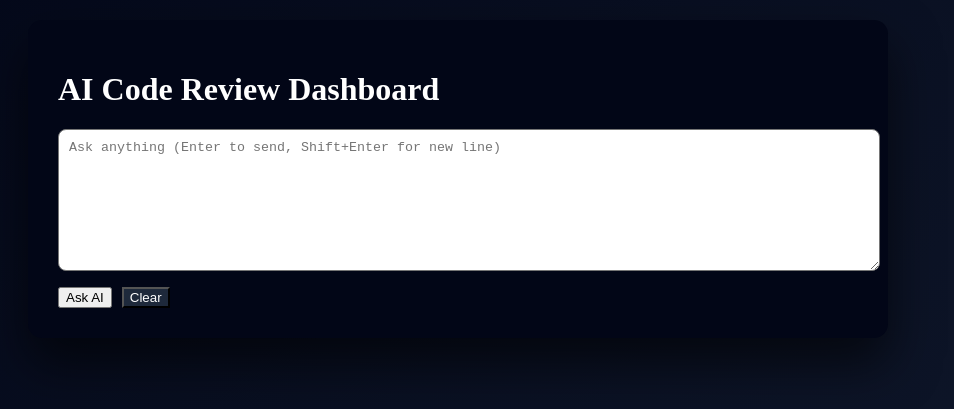
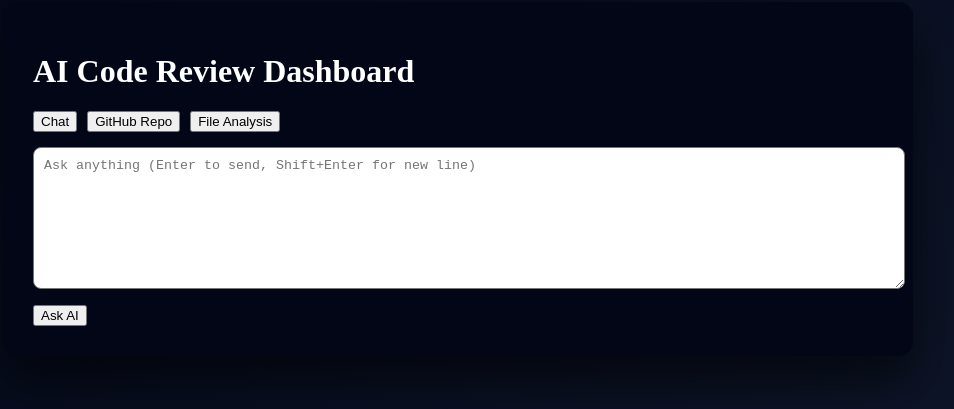
Before and after one commit to sujan7710/ai-agentic-assistant, a React (Vite) app in the folder frontend/ai-frontend/: page / in a window 1280 px wide. Shown: the part 221-630 px from the top of the page, without its empty margins (182-1136 px from the left). Built offline with nearby package versions, Linux system fonts and the light colour scheme.

Commit message:
Add GitHub repo & file analysis (prompt-based, safe)

```diff
--- a/frontend/ai-frontend/src/App.jsx
+++ b/frontend/ai-frontend/src/App.jsx
@@ -3,10 +3,15 @@ import { useState, useRef, useEffect } from "react";
 const API_BASE = "https://ai-agentic-backend1.onrender.com";
 
 export default function App() {
+  const [tab, setTab] = useState("chat");
+
   const [message, setMessage] = useState("");
   const [reply, setReply] = useState("");
   const [loading, setLoading] = useState(false);
   const [error, setError] = useState("");
+
+  const [repoUrl, setRepoUrl] = useState("");
+  const [files, setFiles] = useState([]);
 
   const replyRef = useRef(null);
 
@@ -16,9 +21,8 @@ export default function App() {
     }
   }, [reply]);
 
-  const sendMessage = async () => {
-    if (!message.trim()) return;
-
+  // ---------- CORE SEND ----------
+  const sendPrompt = async (prompt) => {
     setLoading(true);
     setError("");
     setReply("");
@@ -27,14 +31,13 @@ export default function App() {
       const res = await fetch(`${API_BASE}/chat`, {
         method: "POST",
         headers: { "Content-Type": "application/json" },
-        body: JSON.stringify({ message }),
+        body: JSON.stringify({ message: prompt }),
       });
 
       const data = await res.json();
       if (!res.ok) throw new Error(data.detail);
 
       setReply(data.reply);
-      setMessage("");
     } catch {
       setError("Request failed");
     } finally {
@@ -42,17 +45,67 @@ export default function App() {
     }
   };
 
+  // ---------- CHAT ----------
+  const handleChat = () => {
+    if (!message.trim()) return;
+    sendPrompt(message);
+    setMessage("");
+  };
+
+  // ---------- GITHUB ANALYSIS ----------
+  const handleRepoAnalysis = () => {
+    if (!repoUrl.trim()) return;
+
+    const prompt = `
+You are a senior software engineer.
+
+Analyze the following GitHub repository:
+${repoUrl}
+
+Explain:
+1. Overall architecture
+2. Code quality
+3. Possible bugs or risks
+4. Improvements
+5. Best practices followed
+
+Keep it clear and structured.
+    `;
+    sendPrompt(prompt);
+  };
+
+  // ---------- FILE ANALYSIS ----------
+  const handleFileAnalysis = async () => {
+    if (!files.length) return;
+
+    let content = "";
+    for (let file of files) {
+      content += `\n\n===== FILE: ${file.name} =====\n`;
+      content += await file.text();
+    }
+
+    const prompt = `
+You are a senior software engineer.
+
+Analyze the following code files:
+${content}
+
+Explain:
+- What the code does
+- Important logic
+- Issues or bugs
+- Improvements
+- Best practices
+    `;
+    sendPrompt(prompt);
+  };
+
+  // ---------- ENTER KEY ----------
   const handleKeyDown = (e) => {
     if (e.key === "Enter" && !e.shiftKey) {
       e.preventDefault();
-      sendMessage();
+      handleChat();
     }
-  };
-
-  const clearChat = () => {
-    setMessage("");
-    setReply("");
-    setError("");
   };
 
   return (
@@ -60,31 +113,58 @@ export default function App() {
       <div style={styles.card}>
         <h1>AI Code Review Dashboard</h1>
 
+        {/* Tabs */}
+        <div style={styles.tabs}>
+          <button onClick={() => setTab("chat")}>Chat</button>
+          <button onClick={() => setTab("repo")}>GitHub Repo</button>
+          <button onClick={() => setTab("files")}>File Analysis</button>
+        </div>
+
+        {/* CHAT */}
+        {tab === "chat" && (
+          <>
             <textarea
               style={styles.textarea}
+              placeholder="Ask anything (Enter to send, Shift+Enter for new line)"
               value={message}
               onChange={(e) => setMessage(e.target.value)}
               onKeyDown={handleKeyDown}
-          placeholder="Ask anything (Enter to send, Shift+Enter for new line)"
             />
+            <button onClick={handleChat}>Ask AI</button>
+          </>
+        )}
 
-        <div style={styles.actions}>
-          <button onClick={sendMessage} disabled={loading}>
-            {loading ? "Thinking..." : "Ask AI"}
-          </button>
-          <button onClick={clearChat} style={styles.secondary}>
-            Clear
-          </button>
-        </div>
+        {/* GITHUB */}
+        {tab === "repo" && (
+          <>
+            <input
+              style={styles.input}
+              placeholder="Paste GitHub repository URL"
+              value={repoUrl}
+              onChange={(e) => setRepoUrl(e.target.value)}
+            />
+            <button onClick={handleRepoAnalysis}>Analyze Repository</button>
+          </>
+        )}
+
+        {/* FILES */}
+        {tab === "files" && (
+          <>
+            <input
+              type="file"
+              multiple
+              onChange={(e) => setFiles(e.target.files)}
+            />
+            <button onClick={handleFileAnalysis}>Analyze Files</button>
+          </>
+        )}
 
         {loading && <p style={styles.thinking}>🤖 AI is thinking…</p>}
-
         {reply && (
-          <pre style={styles.reply} ref={replyRef}>
+          <pre ref={replyRef} style={styles.reply}>
             {reply}
           </pre>
         )}
-
         {error && <p style={styles.error}>{error}</p>}
       </div>
     </div>
@@ -101,12 +181,16 @@ const styles = {
     color: "white",
   },
   card: {
-    width: "800px",
+    width: "850px",
     background: "#020617",
     padding: "30px",
     borderRadius: "14px",
     boxShadow: "0 25px 50px rgba(0,0,0,0.6)",
-    animation: "fadeIn 0.4s ease",
+  },
+  tabs: {
+    display: "flex",
+    gap: "10px",
+    marginBottom: "15px",
   },
   textarea: {
     width: "100%",
@@ -115,13 +199,11 @@ const styles = {
     padding: "10px",
     borderRadius: "8px",
   },
-  actions: {
-    display: "flex",
-    gap: "10px",
-  },
-  secondary: {
-    background: "#1e293b",
-    color: "white",
+  input: {
+    width: "100%",
+    padding: "10px",
+    marginBottom: "12px",
+    borderRadius: "8px",
   },
   thinking: {
     marginTop: "10px",
@@ -134,7 +216,6 @@ const styles = {
     marginTop: "15px",
     whiteSpace: "pre-wrap",
     borderRadius: "10px",
-    animation: "slideUp 0.3s ease",
   },
   error: {
     color: "red",
```
Lines whose indentation alone changed are shown as unchanged.
